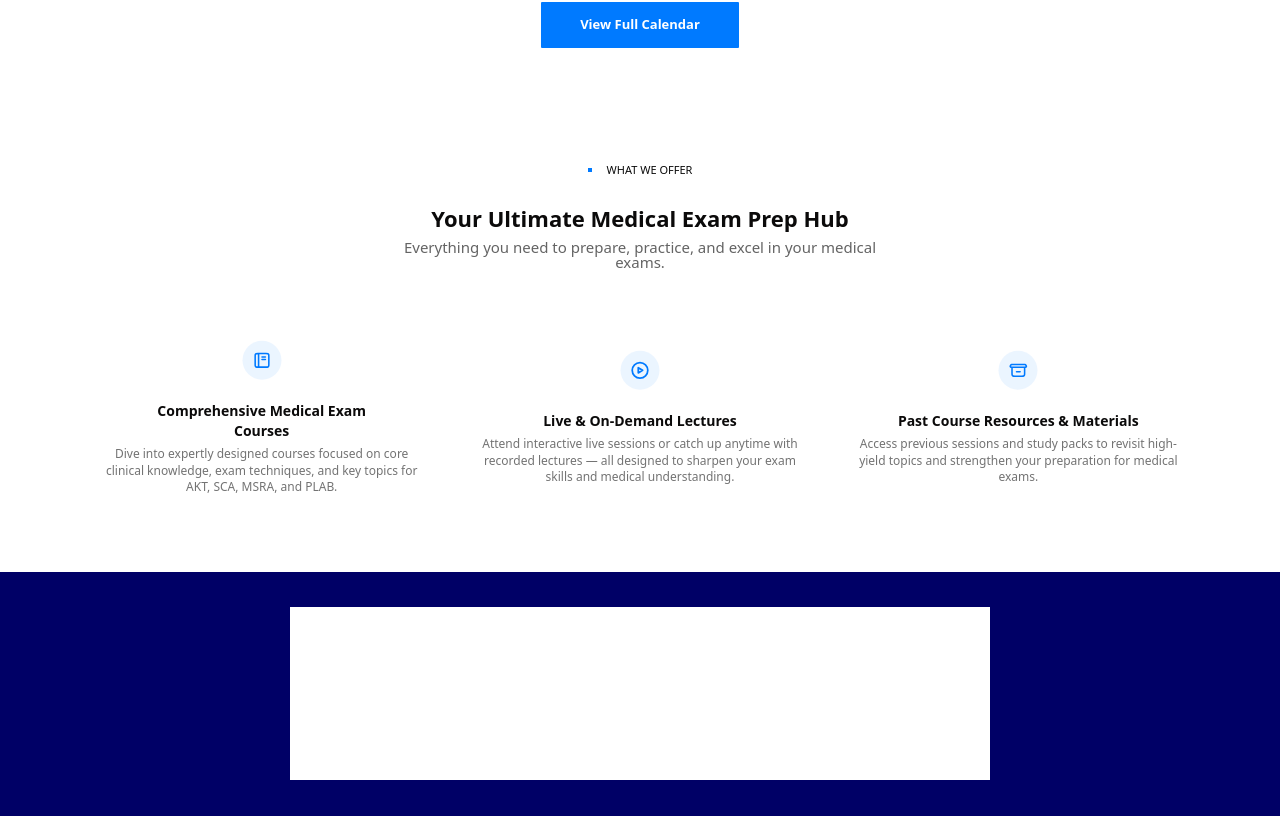
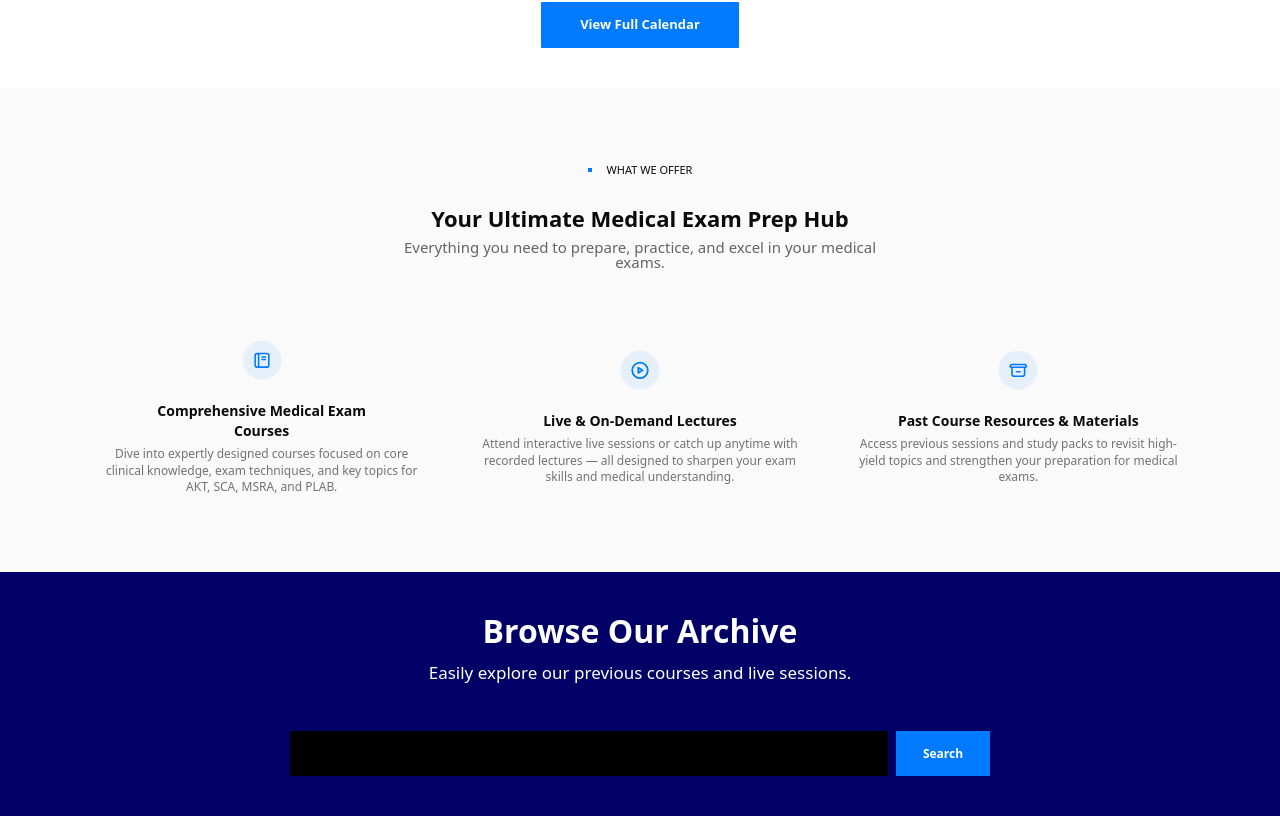
Before and after one commit to warengeorge/Complete_Doctor, a Next.js app in the folder apps/main/: page / in a window 1280 px wide. Shown: the part 1768-2584 px from the top of the page. Built offline with nearby package versions, Linux system fonts and the light colour scheme.

Commit message:
build ArchiveSearch

```diff
--- a/apps/main/src/app/components/ArchiveSearch.tsx
+++ b/apps/main/src/app/components/ArchiveSearch.tsx
@@ -1,11 +1,29 @@
-import React from 'react'
+import React from 'react';
 
 const ArchiveSearch = () => {
   return (
-    <div className='w-full h-[244px]  bg-[#006] px-[30px] py-[50px] flex items-center justify-center'>
-        <div className='w-full md:w-[700px] h-[144px] md:h-[173px] bg-white'></div>
+    <div className='w-full h-[244px] bg-[#006] px-[30px] py-[50px] flex items-center justify-center'>
+      <div className='flex flex-col items-center w-full md:w-[700px] h-[144px] md:h-[173px] gap-[30px] md:gap-[50px]'>
+        <div className='w-full h-[74px] text-white flex flex-col gap-2'>
+          <h2 className='text-[20px] md:text-[32px] font-bold text-center'>Browse Our Archive</h2>
+          <h3 className='text-[13px] md:text-[17px] font-medium leading-[20px] text-center px-8'>
+            Easily explore our previous courses and live sessions.{' '}
+          </h3>
+        </div>
+        <div className='w-full h-10 md:h-[45px] gap-[5px] md:gap-2 flex items-center justify-center'>
+          <div className='w-[216px] md:w-[598px] h-full bg-black'>
+            <div>
+              <div className='w-12 h-[15px]'></div>
+            </div>
+            <div>
+              <div className='w-[127px] h-[15px]'></div>
+            </div>
+          </div>
+          <button className='w-[94px] h-full text-white text-xs font-semibold bg-[#007AFF]'>Search</button>
+        </div>
+      </div>
     </div>
-  )
-}
+  );
+};
 
-export default ArchiveSearch
+export default ArchiveSearch;
--- a/apps/main/src/app/components/Offerings.tsx
+++ b/apps/main/src/app/components/Offerings.tsx
@@ -3,7 +3,7 @@ import { offerings } from '@/lib/data/offerings';
 
 const Offerings = () => {
   return (
-    <div className='w-full h-auto py-10 lg:py-20 px-[30px] lg:px-25 flex flex-col items-center gap-20'>
+    <div className='w-full h-auto py-10 lg:py-20 px-[30px] lg:px-25 flex flex-col items-center gap-20 bg-[#FAFAFA]'>
       <div className='w-full lg:w-[528px] h-[118px] lg:h-[97px] flex flex-col gap-[20px] lg:gap-[30px] justify-center items-center'>
         <div className='w-[101px] lg:w-[109px] flex justify-center items-center gap-[15px]'>
           <span className='w-[4px] h-[4px] bg-[#007AFF]'></span>
@@ -25,7 +25,7 @@ const Offerings = () => {
         {offerings.map((offering) => (
           <div
             key={offering.id}
-            className='flex flex-col items-center justify-center w-full lg:w-[350px] h-[133px] lg:h-full rounded-[6.5px] gap-5 bg-white'
+            className='flex flex-col items-center justify-center w-full lg:w-[350px] h-[133px] lg:h-full rounded-[6.5px] gap-5'
           >
             <div className='w-10 h-10 flex justify-center items-center'>
               <offering.icon />
```
